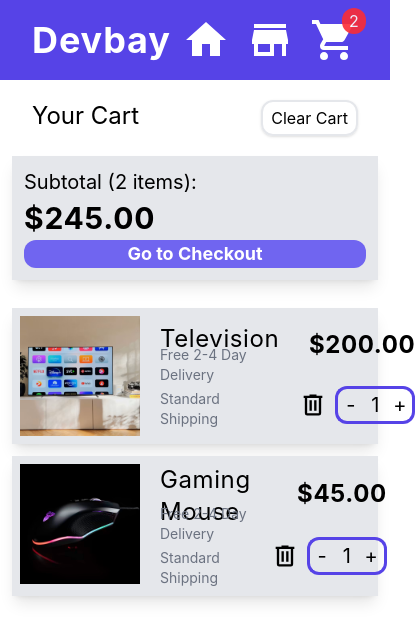
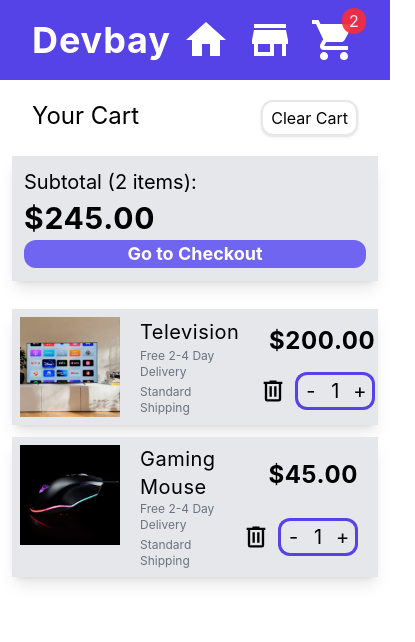
Before and after one commit to devchap8/shopping-cart, a React (Vite) app: page /cart in a window 390 px wide. Shown: the top 642 px of the page, 415 px wide, since content can reach past the window. Built offline with nearby package versions, Linux system fonts and the light colour scheme.

Commit message:
Make cart page responsive

```diff
--- a/src/Cart.jsx
+++ b/src/Cart.jsx
@@ -29,29 +29,29 @@ export default function Cart() {
 
     return (
         <>
-        <section className={"flex pt-5 pb-2 px-8 justify-between"}>
+        <section className={"flex pt-5 pb-2 px-8 justify-between relative"}>
             <h2 className={"text-2xl"}>Your Cart</h2>
             <button onClick={clearCartList} className={"border-ui-muted hover:bg-ui-snow border-2 px-2 py-1 cursor-pointer rounded-xl shadow hover:border-brand-lighter transition-color duration-200"}>Clear Cart</button>
         </section>
-        <main className={"flex flex-col-reverse gap-7 p-3"}>
+        <main className={"flex flex-col-reverse gap-7 p-3 lg:flex-row"}>
 
             <div className={"flex-1 flex flex-col gap-3"}>
                 {cont.itemList.map(item => {
                     if(item.name in cont.cartList) {
-                return  <div className={"flex p-2 bg-ui-muted shadow-lg gap-5"} key={item.name}>
-                            <img className={"size-30"} src={item.pic} alt={item.name}></img>
-                            <div className={"flex flex-col self-stretch justify-around"}>
-                                <div className={"text-2xl tracking-wide"}>{item.name}</div>
-                                <div className={"flex flex-col gap-1 text-sm text-text-muted -mt-6"}>
+                return  <div className={"flex xs:flex-row p-2 bg-ui-muted shadow-lg gap-5"} key={item.name}>
+                            <img className={"size-25 xs:size-30"} src={item.pic} alt={item.name}></img>
+                            <div className={"flex flex-col justify-around"}>
+                                <div className={"text-xl xs:text-2xl tracking-wide"}>{item.name}</div>
+                                <div className={"flex flex-col gap-1 text-xs xs:text-sm text-text-muted "}>
                                     <div>Free 2-4 Day Delivery</div>
-                                    <div>Standard Shipping</div>
+                                    <div className={""}>Standard Shipping</div>
                                 </div>
                             </div>
                             <div className={"flex flex-col ml-auto justify-around items-end mr-3"}>
                                 <div className={"text-2xl font-bold tracking-wide"}>{`$${item.price * +cont.cartList[item.name]}.00`}</div>
                                 <div className={"flex flex-col w-fit"}>
                                     <div className={"flex text-xl"}>
-                                        <button onClick={(e) => removeItem(e)} data-item-name={item.name} className={"curosr-pointer w-7 transition-all duration-200 hover:scale-120 mr-2"}><img data-item-name={item.name} className={""} src={trashSvg}></img></button>
+                                        <button onClick={(e) => removeItem(e)} data-item-name={item.name} className={"cursor-pointer w-7 transition-all duration-200 hover:scale-120 mr-2"}><img data-item-name={item.name} className={""} src={trashSvg}></img></button>
                                         <button onClick={(e) => cont.pressCartPlusMinus(e, false)} data-item-name={item.name} className={"w-7 p-0.5 hover:bg-brand-lightest transition-colors duration-200 border-3 border-brand-main border-r-0 rounded-l-xl"}>-</button>
                                         <div className={"w-6    p-0.5  text-center border-3 border-brand-main border-x-0"}>{cont.cartList[item.name]}</div>
                                         <button onClick={(e) => cont.pressCartPlusMinus(e, true)} data-item-name={item.name} className={"w-7 p-0.5 hover:bg-brand-lightest transition-colors duration-200 border-3 border-brand-main border-l-0 rounded-r-xl"}>+</button>
@@ -63,7 +63,7 @@ export default function Cart() {
                 })}
             </div>
 
-            <div className={"max-w-100 bg-ui-muted shadow-lg p-3 flex flex-col gap-1"}>
+            <div className={"max-w-100 min-w-90 h-31.25 bg-ui-muted shadow-lg p-3 flex flex-col gap-1 lg:sticky lg:top-5"}>
                 <h3 className={"text-xl"}>Subtotal ({Object.values(cont.cartList).length > 0 ? Object.values(cont.cartList).reduce((prev, curr) => prev + curr) : 0} items):</h3>
                 <div className={"text-3xl font-bold tracking-wide"}>{`$${calcTotal()}.00`}</div>
                 <button className={"bg-brand-light rounded-xl text-lg font-bold text-ui-white cursor-pointer hover:bg-brand-lighter transition-colors duration-200"}>Go to Checkout</button>
```
